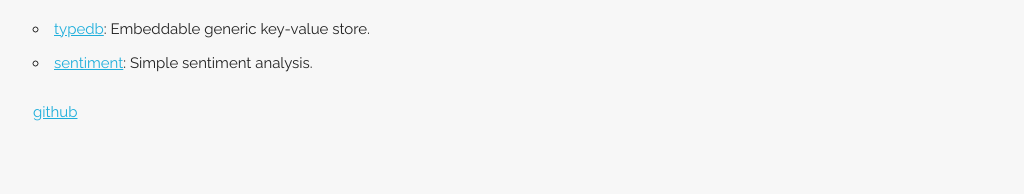
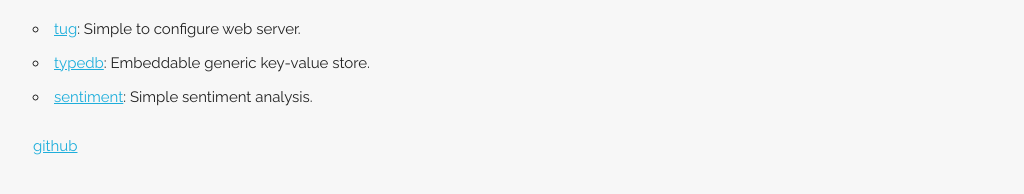
Before and after one commit to mount-research/site, a plain HTML site: page index.html in a window 1280 px wide. Shown: the part 468-662 px from the top of the page, without its empty margins (127-1151 px from the left). Drawn offline with Linux system fonts and the light colour scheme.

Commit message:
Add tug to mount.li site

```diff
--- a/index.html
+++ b/index.html
@@ -25,6 +25,7 @@
             <div class="row">
                 <h2>Projects:</h2>
                 <ul>
+                    <li><a href="https://github.com/mount-research/tug">tug</a>: Simple to configure web server.</li>
                     <li><a href="https://github.com/mount-research/typedb">typedb</a>: Embeddable generic key-value store.</li>
                     <li><a href="https://github.com/mount-research/sentiment">sentiment</a>: Simple sentiment analysis.</li>
                 </ul>
```
